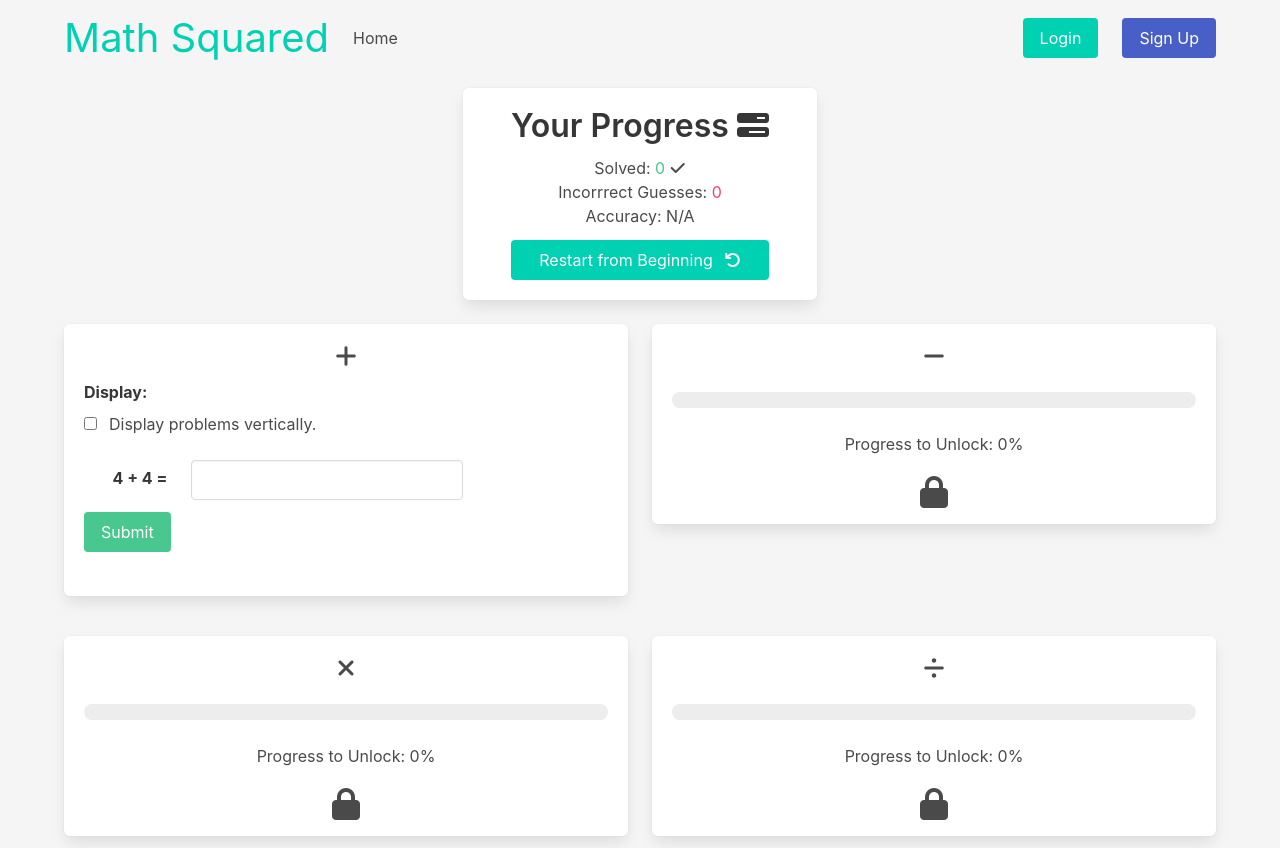
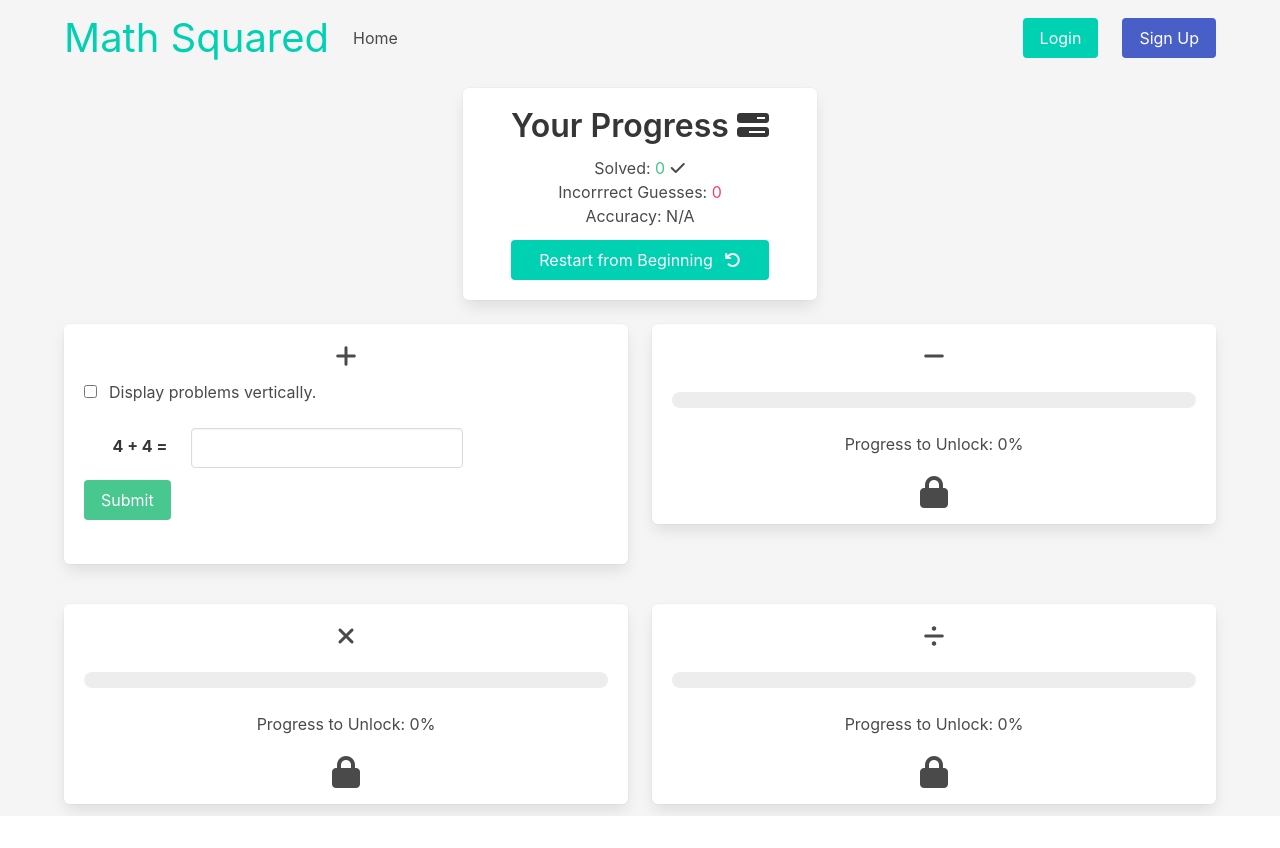
Before and after one commit to quentinikeno/Springboard-SEC-Capstone-2, a React (Create React App) app in the folder frontend/: page /game in a window 1280 px wide. After the commit the page ends 816 px from the top, so only its background shows below. Built offline with nearby package versions, Linux system fonts and the light colour scheme; no server answers.

Commit message:
Hide form label for checkbox.

```diff
--- a/frontend/src/math-squared/ProblemBox.js
+++ b/frontend/src/math-squared/ProblemBox.js
@@ -49,7 +49,9 @@ const ProblemBox = ({ operation, iconClass }) => {
 
 				<div className="field">
 					<div className="label">
-						<label className="label">Display:</label>
+						<label className="label is-sr-only">
+							Display vertical:
+						</label>
 					</div>
 					<div className="field">
 						<div className="control">
@@ -82,7 +84,7 @@ const ProblemBox = ({ operation, iconClass }) => {
 										<div>
 											{operationSymbol} {second}
 										</div>
-										<hr />
+										<hr className="has-background-grey-lighter" />
 									</>
 								)}
 							</label>
```
